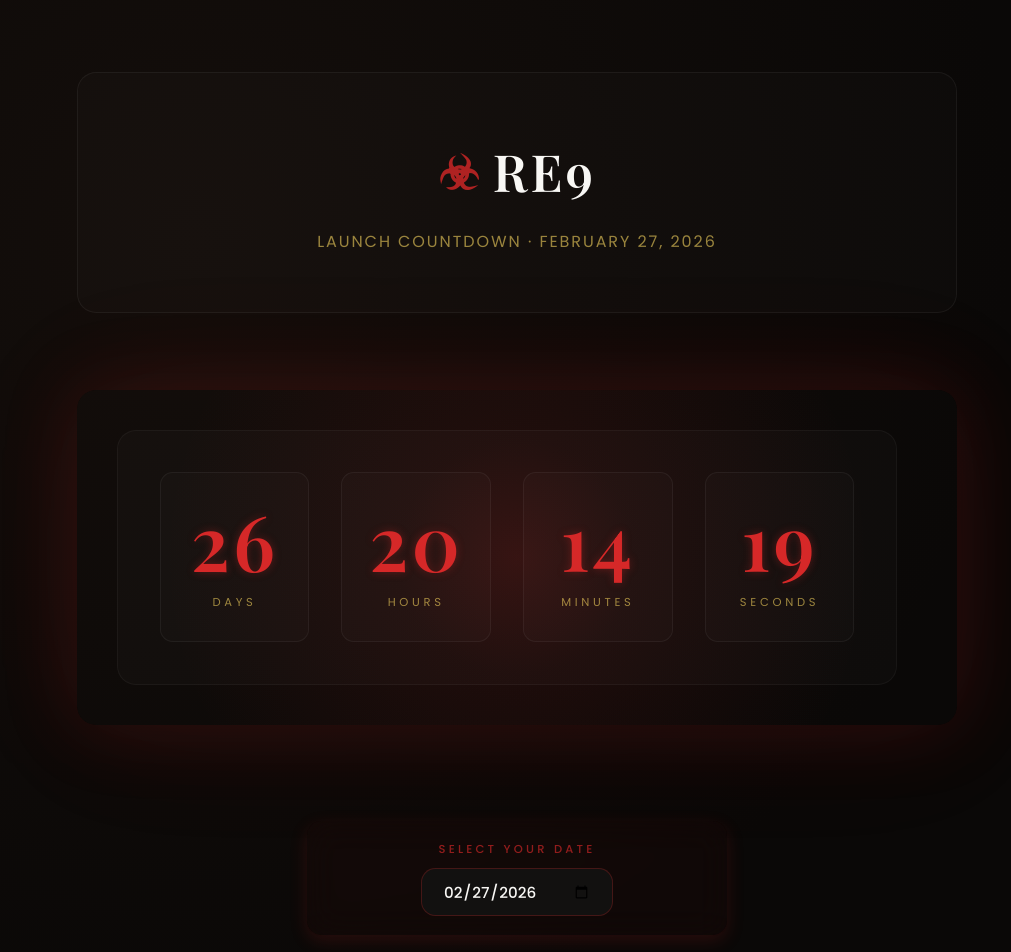
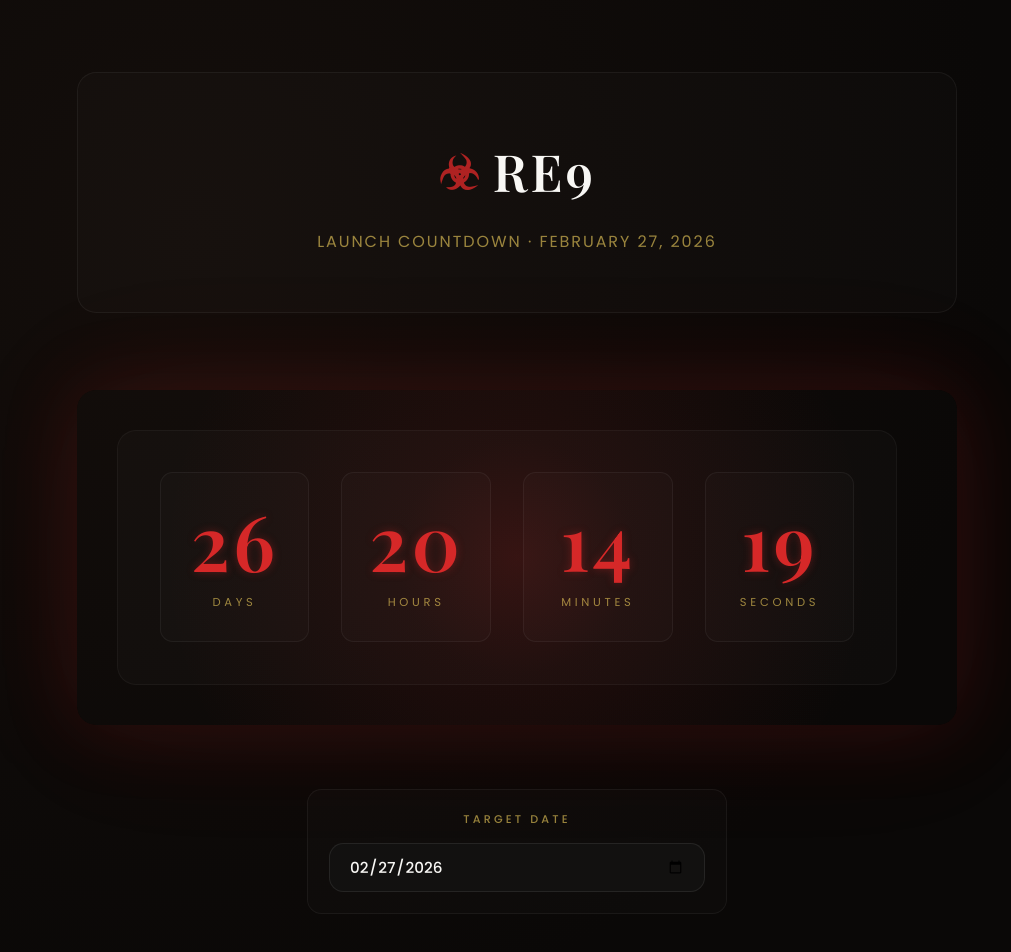
Before and after one commit to mcckyle/the-countdown, a React (Vite) app: page / in a window 1280 px wide. Shown: the top 952 px of the page, without its empty margins (123-1134 px from the left). Built offline with nearby package versions, Linux system fonts and the light colour scheme.

Commit message:
DatePicker.jsx: Adjust the date picker label wording slightly.

```diff
--- a/src/components/DatePicker/DatePicker.css
+++ b/src/components/DatePicker/DatePicker.css
@@ -5,18 +5,18 @@
 ======================================= */
 .date-picker
 {
+    width: 100%;
+    max-width: 420px;
+
     display: flex;
     flex-direction: column;
     align-items: center;
-    gap: 0.6rem;
+    gap: 0.85rem;
+    padding: clamp(1rem, 2vw, 1.3rem);
 
-    margin-top: 2rem;
-    padding: clamp(0.9rem, 2vw, 1.2rem);
-
-    background: rgba(214, 40, 40, 0.03);
+    background: rgba(255, 255, 255, 0.015);
+    border: 1px solid rgba(255, 255, 255, 0.05);
     border-radius: calc(var(--radius) - 0.3rem);
-    backdrop-filter: blur(16px);
-    box-shadow: 0 6px 18px rgba(214, 40, 40, 0.15);
 
     animation: fadeIn 0.6s ease both;
 }
@@ -26,51 +26,56 @@
 ======================================= */
 .date-label
 {
-    font-size: 0.72rem;
+    font-size: 0.7rem;
     font-weight: 500;
     letter-spacing: 0.28em;
     text-transform: uppercase;
 
-    color: var(--color-accent);
-    opacity: 0.65;
-
-    transition: opacity var(--transition);
+    color: var(--color-highlight);
+    opacity: 0.6;
 }
-.date-label:hover { opacity: 0.85; }
 
 /* ====================================
    DatePicker Custom Date Input Field Styles.
 ======================================= */
 .date-input
 {
+    width: 100%;
     appearance: none;
+
     font-family: var(--main-font);
-
-    padding: 0.65rem 1.3rem;
     font-size: 0.95rem;
     font-weight: 500;
 
+    padding: 0.7rem 1.2rem;
     background: rgba(20, 18, 17, 0.95);
     color: var(--color-text);
 
     border-radius: calc(var(--radius) - 0.3rem);
-    border: 1px solid rgba(214, 40, 40, 0.25);
-    cursor: pointer;
+    border: 1px solid rgba(255, 255, 255, 0.08);
 
     transition: border-color var(--transition),
+                background var(--transition),
                 box-shadow var(--transition),
-                transform var(--transition),
-                background var(--transition);
+                transform var(--transition);
 }
-.date-input:hover { border-color: var(--color-accent); transform: translateY(-0.5px); background: rgba(20, 18, 17, 1); }
 
 .date-input:focus
 {
     outline: none;
     border-color: var(--color-accent);
-    box-shadow: 0 0 0 3px rgba(214, 40, 40, 0.3);
-    transform: translateY(-0.5px);
+    box-shadow: 0 0 0 3px rgba(214, 40, 40, 0.25);
     background: rgba(20, 18, 17, 1);
+}
+
+/* DatePicker Desktop Hover Effects Styles. */
+@media (hover: hover)
+{
+    .date-input:hover
+    {
+        border-color: rgba(214, 40, 40, 0.4);
+        transform: translateY(-1px);
+    }
 }
 
 /* ====================================
@@ -78,6 +83,6 @@
 ======================================= */
 @media (max-width: 600px)
 {
-    .date-picker { padding: 0.7rem 0.9rem; }
-    .date-input { width: 100%; }
+    .date-picker { padding: 0.9rem 1rem; }
+    .date-label { font-size: 0.65rem; }
 }
--- a/src/components/DatePicker/DatePicker.jsx
+++ b/src/components/DatePicker/DatePicker.jsx
@@ -1,15 +1,22 @@
 //Filename: DatePicker.jsx
 //Author: Kyle McColgan
-//Date: 30 January 2026
+//Date: 23 February 2026
 //Description: This file contains the entry component for the React Countdown project.
 
 import "./DatePicker.css";
 
 export default function DatePicker ({ value, minDate, onChange }) {
     return (
-      <section className="date-picker" aria-labelledby="date-picker-label">
-        <label id="date-picker-label" htmlFor="countdown-date" className="date-label">
-          Select your date
+      <section
+        className="date-picker"
+        aria-labelledby="date-picker-label"
+      >
+        <label
+          id="date-picker-label"
+          htmlFor="countdown-date"
+          className="date-label"
+        >
+          Target date
         </label>
 
         <input
```
